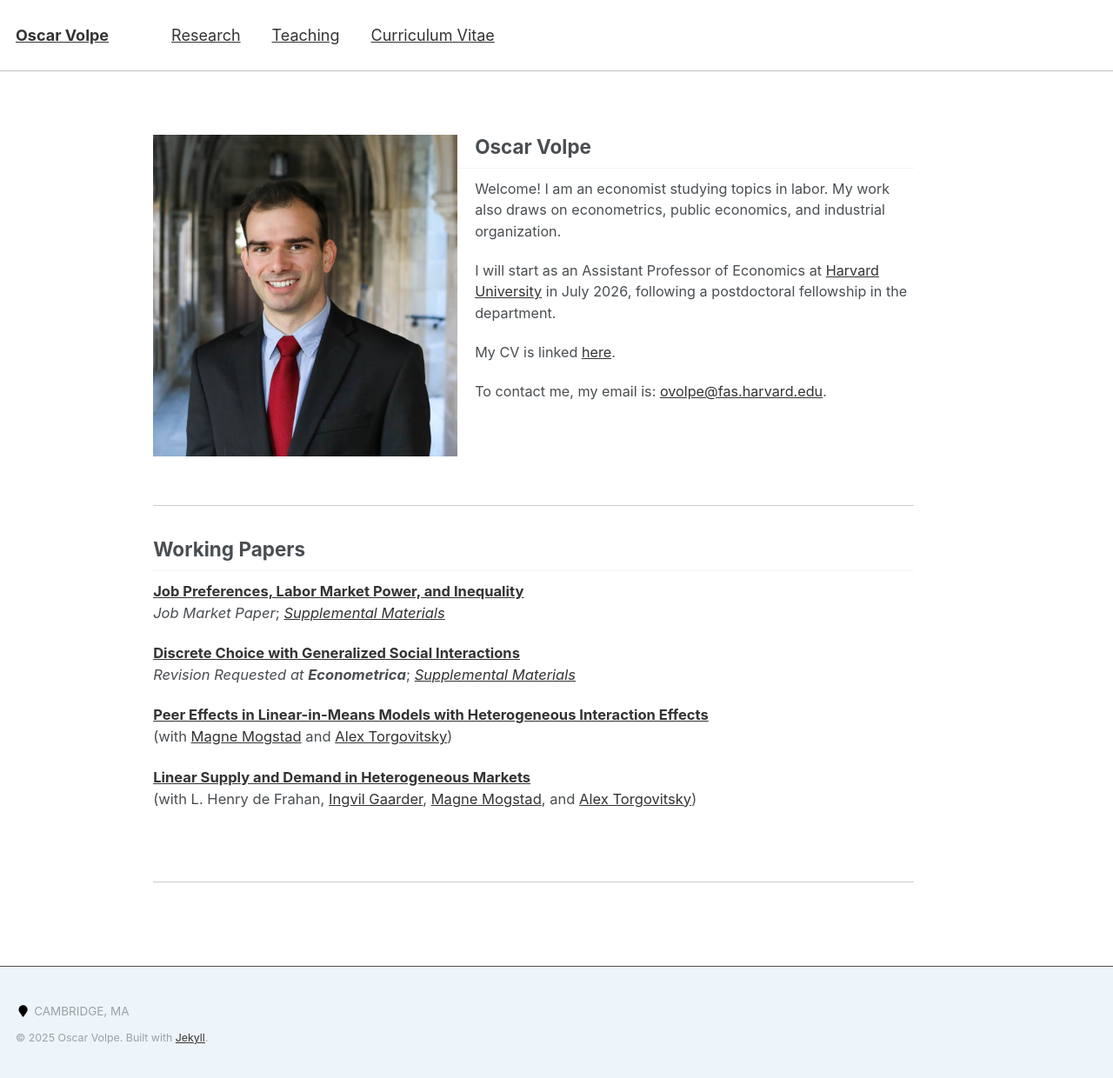
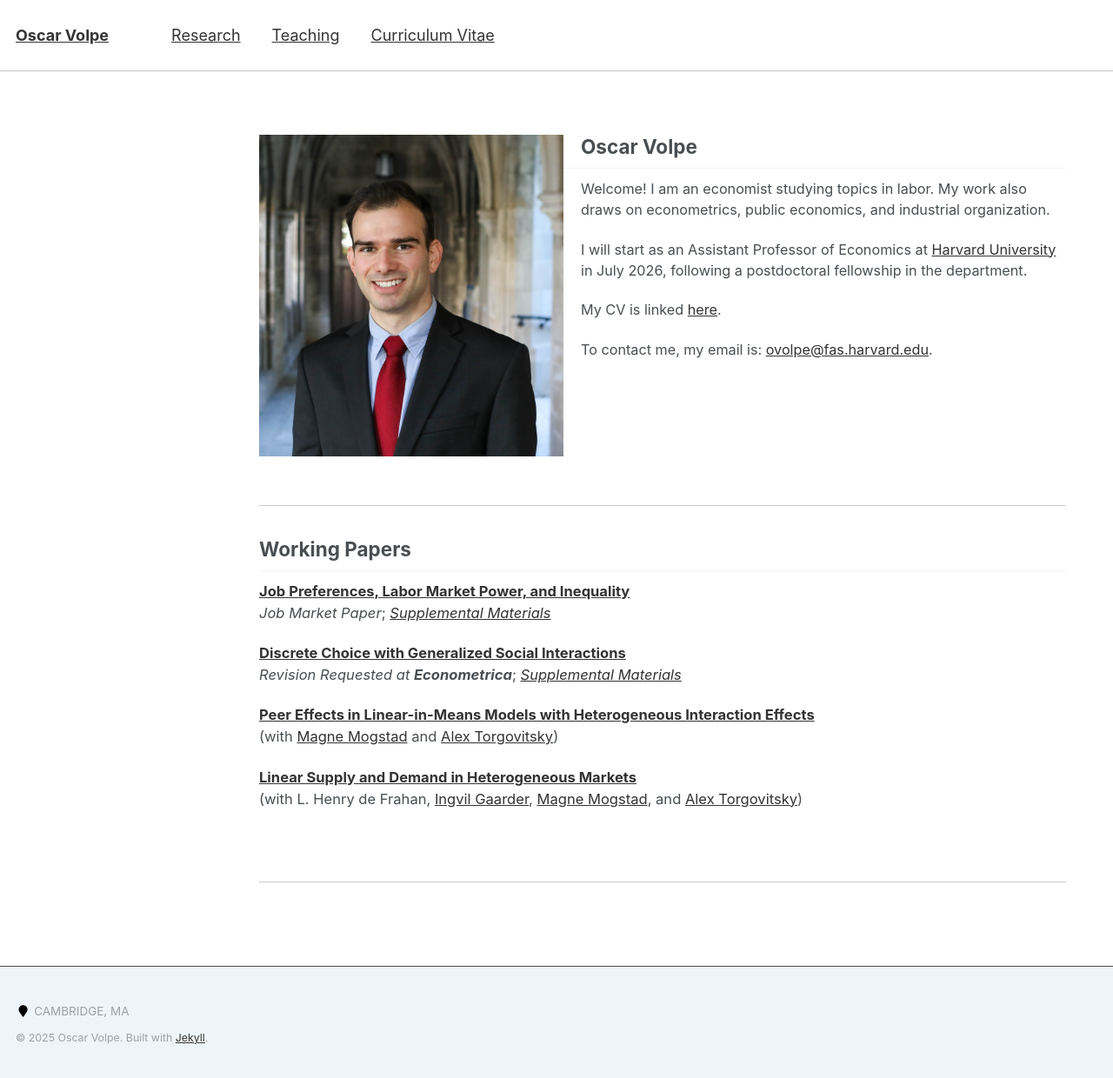
Before and after one commit to ovolpe/ovolpe.github.io, a Jekyll site: the page built from _pages/about.md, in a window 1280 px wide. Shown: the whole page at 87% size. Built offline with Jekyll 4.4.1, drawn with Linux system fonts in a browser that asks for light colours.

Commit message:
Update main.scss

```diff
--- a/assets/css/main.scss
+++ b/assets/css/main.scss
@@ -49,3 +49,16 @@ a:hover {
   color: #B31B1B !important;
   text-decoration: underline !important;
 }
+
+// Custom wider page layout
+.page,
+.wrapper,
+.layout--page,
+.layout--single,
+.archive {
+  max-width: 1000px;  // You can go up to 1200px or more
+  margin-left: auto;
+  margin-right: auto;
+  padding-left: 2rem;
+  padding-right: 2rem;
+}
```
